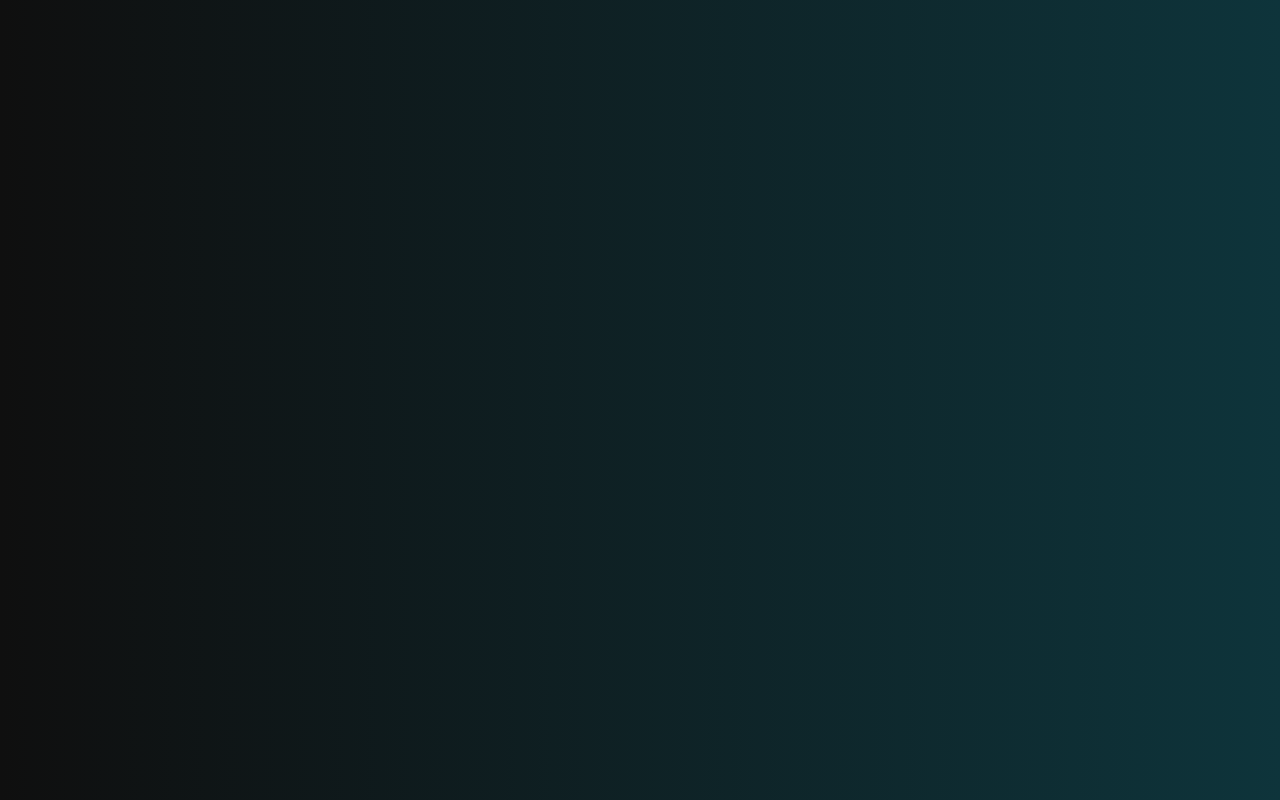
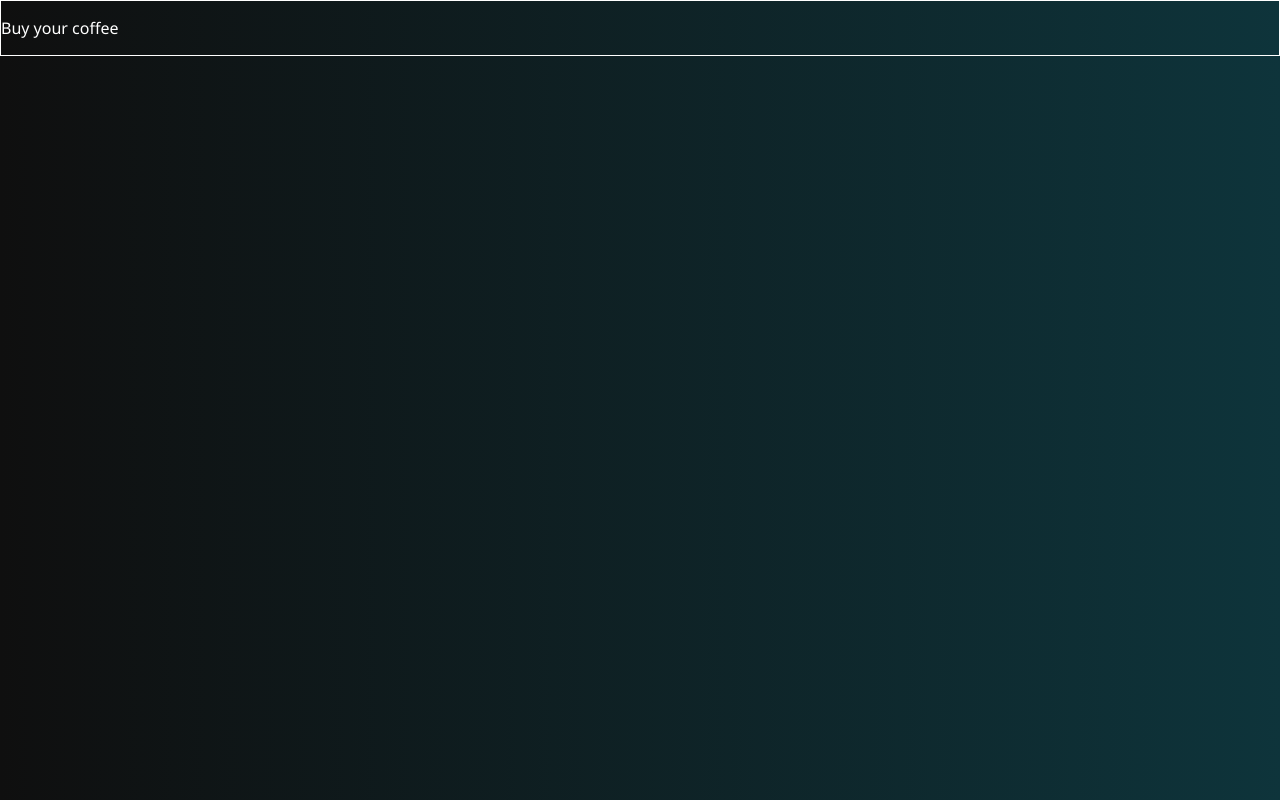
Before and after one commit to SavioHaistem/Intergalatic-CoffeShop, a Nuxt app: page /buy-coffee in a window 1280 px wide. Before the commit this address had no page. Built offline with nearby package versions, Linux system fonts and the light colour scheme.

Commit message:
turn back

```diff
--- a/app.vue
+++ b/app.vue
@@ -1,3 +1,12 @@
 <template>
-  <NuxtPage/>
+  <NuxtPage />
 </template>
+<style>
+  * {
+    color: white;
+  }
+  main {
+    display: flex;
+    border: 1px solid white;
+  }
+</style>
--- a/layouts/header.vue
+++ b/layouts/header.vue
@@ -1,8 +1,8 @@
 <template>
   <header class="header">
     <ul class="links">
-            <a href="build-coffe" class="link">build your coffe</a>
-            <a href="link" class="link">buy a coffe</a>
+      <a href="build-coffee" class="link">build your coffe</a>
+      <a href="buy-coffee" class="link">buy a coffe</a>
       <a href="link" class="link">buy snacks</a>
     </ul>
   </header>
@@ -32,5 +32,4 @@ header.header > ul.links > a.link {
     color: white;
     text-decoration: none;
   }
-
 </style>
--- a/pages/build-coffe.vue
+++ /dev/null
@@ -1,3 +0,0 @@
-<template>
-    <p>build your coffe</p>
-</template>
--- /dev/null
+++ b/pages/build-coffee.vue
@@ -0,0 +1,3 @@
+<template>
+    <main>build your coffee</main>
+</template>
--- /dev/null
+++ b/pages/buy-coffee.vue
@@ -0,0 +1,9 @@
+<template>
+  <main>
+    <p>Buy your coffee</p>
+  </main>
+</template>
+
+<script setup lang="ts"></script>
+
+// TODO: Make buy coffee section
--- a/pages/index.vue
+++ b/pages/index.vue
@@ -35,7 +35,7 @@
     overflow: auto;
     width: 30rem;
     padding: 1rem;
-    color: rgb(245, 245, 245);
+    color: rgb(245, 245, 245)!important;
     font-size: 18px;
     line-height: 1.8rem;
   }
```
Lines whose indentation alone changed are shown as unchanged.
